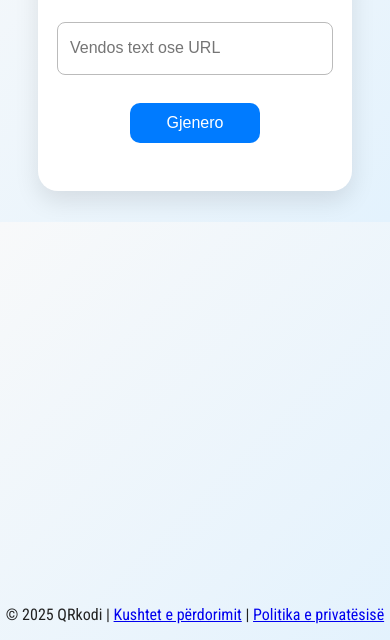
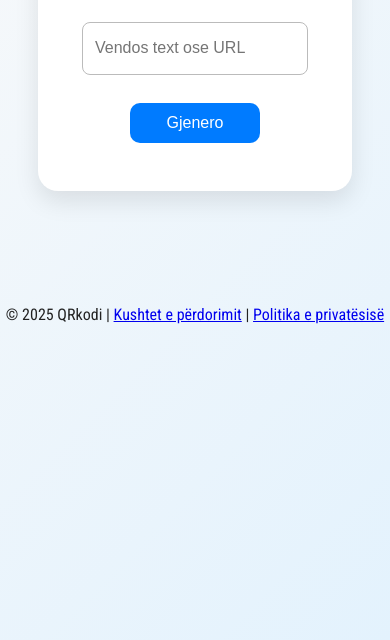
Before and after one commit to VocaDev/QR-Code-Generator, a plain HTML site: page index.html in a window 390 px wide. Shown: the part 204-844 px from the top of the page. Drawn offline with Linux system fonts and the light colour scheme.

Commit message:
fix for mobile

```diff
--- a/styles.css
+++ b/styles.css
@@ -91,7 +91,8 @@ footer {
 }
 
 /* Mobile-specific fix for very small screens */
-@media (max-width: 320px) {
+@media only screen and (max-width: 768px)
+    and (max-width: 480px) {
         body {
             display: flex;
             flex-direction: column;
```
Lines whose indentation alone changed are shown as unchanged.
